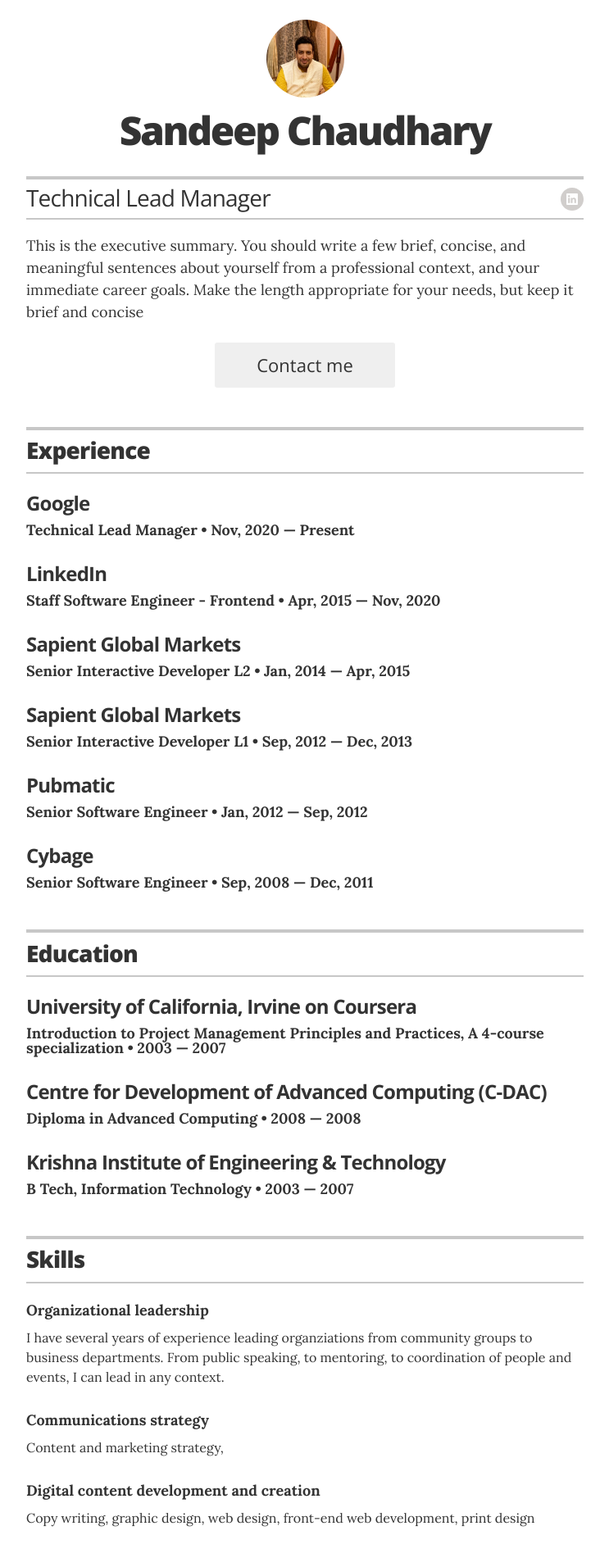
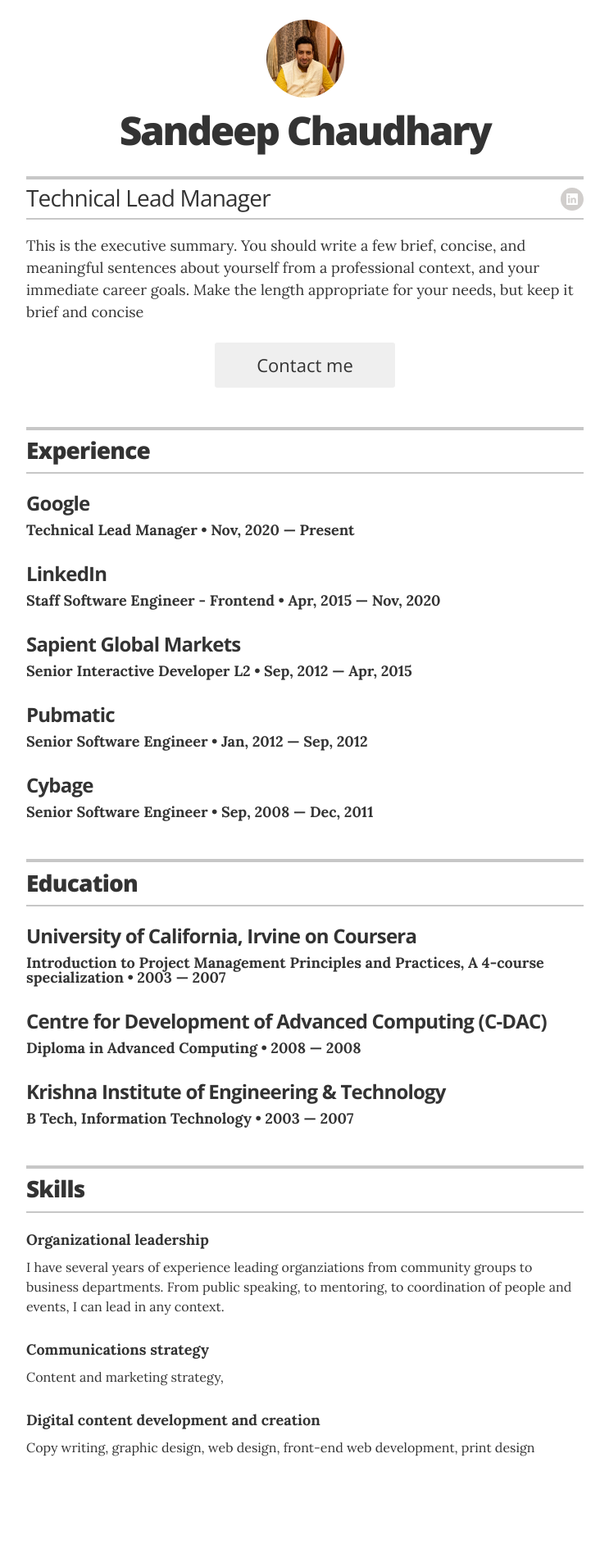
Before and after one commit to schaudhary91/schaudhary91.github.io.old, a Jekyll site: the page built from index.html, in a window 1280 px wide. Shown: the whole page at 82% size, without its empty margins (268-1011 px from the left). Built offline with Jekyll 4.4.1, drawn with Linux system fonts in a browser that asks for light colours; after the commit the page ends 1826 px from its top, so only the background shows below that.

Commit message:
Merged experience in sapient

```diff
--- a/_data/experience.yml
+++ b/_data/experience.yml
@@ -14,13 +14,7 @@
 # Senior Interactive Developer L2
 - company: Sapient Global Markets
   position: Senior Interactive Developer L2
-  duration:   Jan, 2014  &mdash; Apr, 2015
-  summary:
-
-# Senior Interactive Developer L1
-- company: Sapient Global Markets
-  position: Senior Interactive Developer L1
-  duration:   Sep, 2012  &mdash; Dec, 2013
+  duration:   Sep, 2012  &mdash; Apr, 2015
   summary:
 
 # Senior Software Engineer
```
